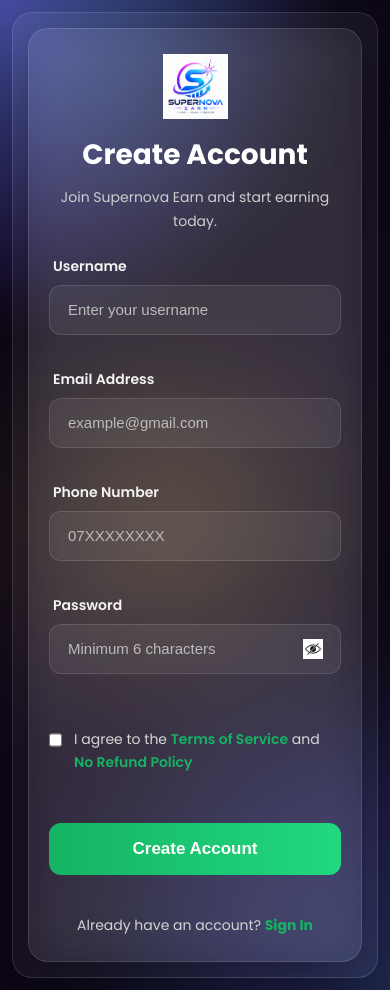
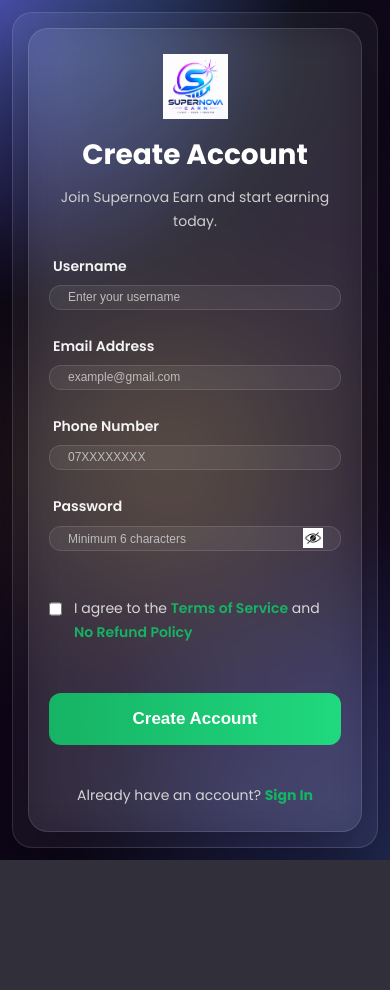
Before and after one commit to Pedrollaverrissie/Pjt3, a Flask app: page /signup in a window 390 px wide. After the commit the page ends 860 px from the top, so only its background shows below. Run offline with Flask 3, Linux system fonts and the light colour scheme.

Commit message:
Update project with latest changes

```diff
--- a/templates/signup.html
+++ b/templates/signup.html
@@ -997,7 +997,7 @@ transform:scale(1);
 
 .input-group{
 
-    margin-bottom:16px;
+    margin-bottom:8px;
 
 }
 
@@ -1009,9 +1009,9 @@ transform:scale(1);
 
 .input-group input{
 
-    height:50px;
+    height:25px;
 
-    font-size:15px;
+    font-size:12px;
 
     border-radius:12px;
 
```
